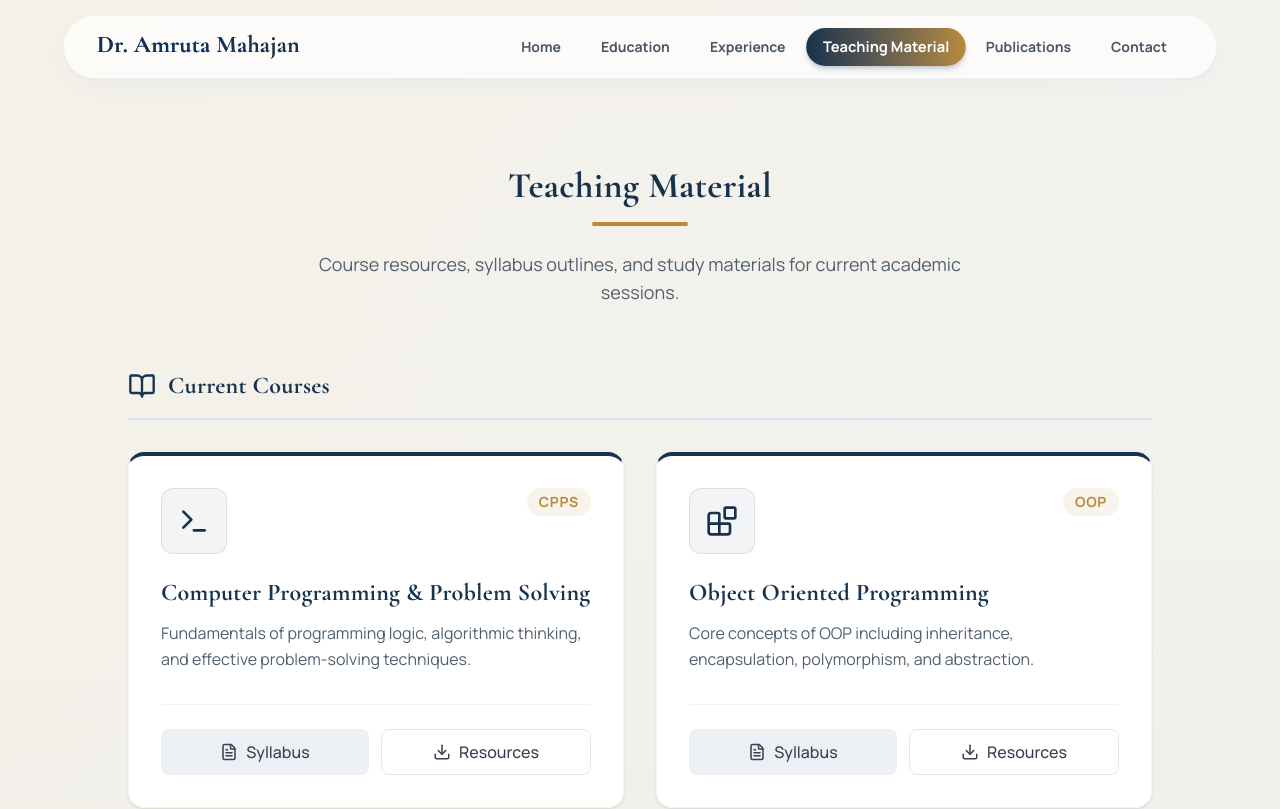
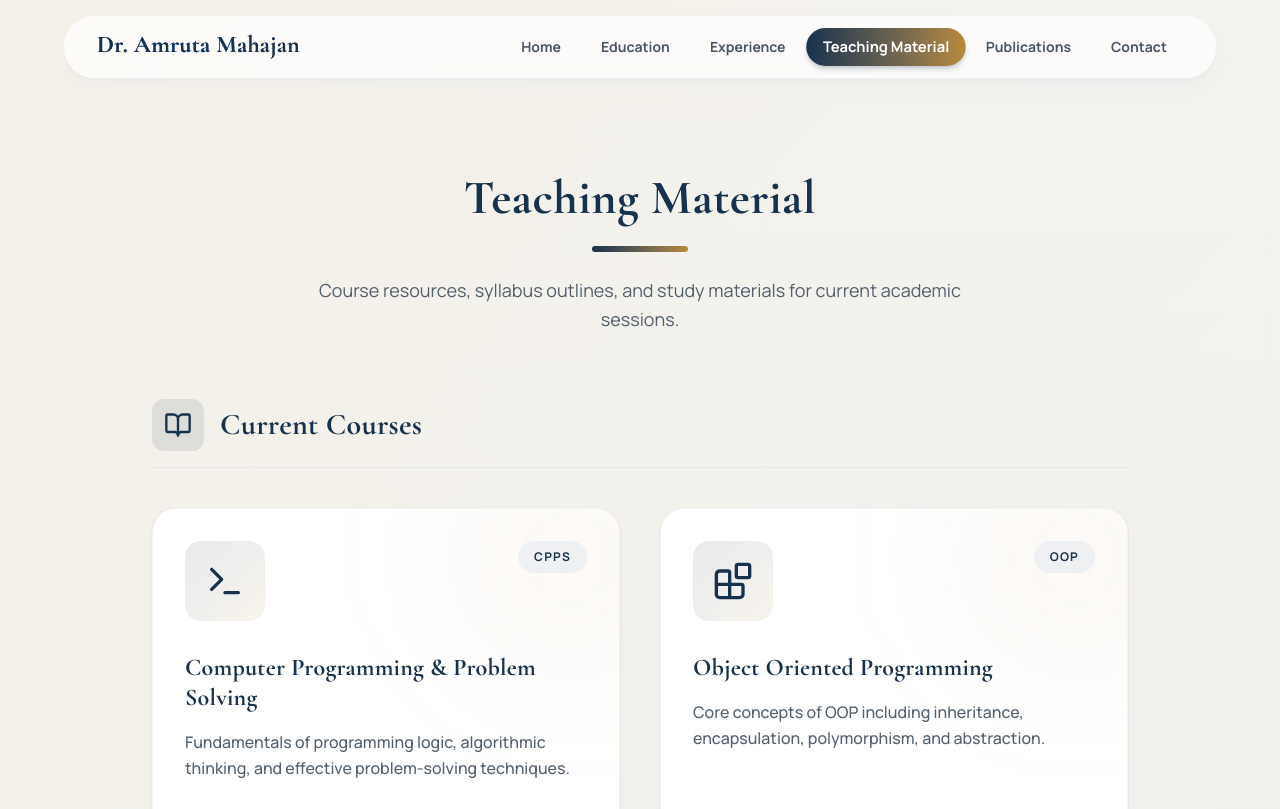
Before and after one commit to aavishkarchaudhari/Dr.-Amruta-Mahajan-Portfolio, a React (Vite) app: page /teaching in a window 1280 px wide. Shown: the top 809 px of the page. Built offline with nearby package versions, Linux system fonts and the light colour scheme.

Commit message:
feat: enhance TeachingMaterial component with improved layout, styling, and interactive elements for better user engagement

```diff
--- a/src/pages/TeachingMaterial.jsx
+++ b/src/pages/TeachingMaterial.jsx
@@ -5,71 +5,75 @@ const TeachingMaterial = () => {
     {
       title: "Computer Programming & Problem Solving",
       shortCode: "CPPS",
-      icon: <Terminal size={32} className="text-primary group-hover:text-accent transition-colors" />,
+      icon: <Terminal size={40} className="text-primary group-hover:text-accent group-hover:scale-110 transition-all duration-300" />,
       description: "Fundamentals of programming logic, algorithmic thinking, and effective problem-solving techniques."
     },
     {
       title: "Object Oriented Programming",
       shortCode: "OOP",
-      icon: <Blocks size={32} className="text-primary group-hover:text-accent transition-colors" />,
+      icon: <Blocks size={40} className="text-primary group-hover:text-accent group-hover:scale-110 transition-all duration-300" />,
       description: "Core concepts of OOP including inheritance, encapsulation, polymorphism, and abstraction."
     }
   ];
 
   return (
-    <section className="max-w-5xl mx-auto py-10 animate-fade-in">
+    <section className="max-w-5xl mx-auto py-12 animate-fade-in px-4 sm:px-6">
 
       {/* Page Header */}
-      <div className="text-center mb-16">
-        <h1 className="text-3xl md:text-4xl font-bold text-primary mb-4">Teaching Material</h1>
-        <div className="w-24 h-1 bg-accent mx-auto rounded-full"></div>
-        <p className="mt-6 text-gray-600 max-w-2xl mx-auto text-lg">
+      <div className="text-center mb-16 relative">
+        <h1 className="text-4xl md:text-5xl font-extrabold text-primary mb-6 tracking-tight">
+          Teaching Material
+        </h1>
+        <div className="w-24 h-1.5 bg-linear-to-r from-primary to-accent mx-auto rounded-full"></div>
+        <p className="mt-6 text-gray-500 max-w-2xl mx-auto text-lg leading-relaxed">
           Course resources, syllabus outlines, and study materials for current academic sessions.
         </p>
       </div>
 
-      <div className="flex items-center mb-8 border-b-2 border-secondary pb-4">
-        <BookOpen size={28} className="mr-3 text-primary" />
-        <h2 className="text-2xl font-bold text-primary">Current Courses</h2>
+      <div className="flex items-center mb-10 border-b border-gray-200 pb-4">
+        <div className="bg-primary/10 p-3 rounded-xl mr-4">
+          <BookOpen size={28} className="text-primary" />
+        </div>
+        <h2 className="text-2xl md:text-3xl font-bold text-gray-800 tracking-wide">Current Courses</h2>
       </div>
 
       {/* Course Grid */}
-      <div className="grid grid-cols-1 md:grid-cols-2 gap-8">
+      <div className="grid grid-cols-1 md:grid-cols-2 gap-10">
         {courses.map((course, index) => (
           <div
             key={index}
-            className="group bg-white rounded-2xl p-8 shadow-sm border border-gray-100 hover:shadow-xl transition-all duration-300 relative overflow-hidden flex flex-col h-full border-t-4 hover:border-t-accent border-t-primary"
+            className="group relative bg-white rounded-3xl p-8 shadow-sm border border-gray-100 hover:shadow-2xl hover:-translate-y-1 transition-all duration-400 overflow-hidden flex flex-col h-full"
           >
-            {/* Background Decoration */}
-            <div className="absolute -right-8 -top-8 bg-secondary/30 w-32 h-32 rounded-full group-hover:scale-150 transition-transform duration-500 ease-in-out -z-10"></div>
+            {/* Background decorative blob */}
+            <div className="absolute -right-20 -top-20 w-64 h-64 bg-accent/5 rounded-full blur-3xl group-hover:bg-accent/10 transition-colors duration-500 z-0"></div>
 
             {/* Icon & Badge */}
-            <div className="flex justify-between items-start mb-6 z-10">
-              <div className="bg-primary/5 p-4 rounded-xl border border-primary/10">
+            <div className="flex justify-between items-start mb-8 relative z-10">
+              <div className="bg-linear-to-br from-primary/10 to-accent/10 p-5 rounded-2xl">
                 {course.icon}
               </div>
-              <span className="bg-accent/10 text-accent font-bold px-3 py-1 rounded-full text-sm tracking-wider">
+              <span className="bg-secondary/40 text-primary text-xs font-bold uppercase tracking-widest px-4 py-2 rounded-full">
                 {course.shortCode}
               </span>
             </div>
 
             {/* Course Info */}
-            <div className="flex-grow z-10">
-              <h3 className="text-2xl font-bold text-gray-900 mb-3 leading-tight">
+            <div className="grow relative z-10">
+              <h3 className="text-2xl font-bold text-gray-900 mb-4 leading-tight group-hover:text-primary transition-colors duration-300">
                 {course.title}
               </h3>
-              <p className="text-gray-600 mb-8 leading-relaxed">
+              <p className="text-gray-600 mb-8 leading-relaxed font-medium">
                 {course.description}
               </p>
             </div>
 
-            {/* Action Buttons (Placeholders for future links) */}
-            <div className="flex flex-wrap gap-3 mt-auto pt-6 border-t border-gray-100 z-10">
-              <button className="flex-1 flex items-center justify-center bg-secondary/50 hover:bg-primary hover:text-white text-gray-700 font-medium px-4 py-2.5 rounded-lg transition-colors duration-200">
-                <FileText size={18} className="mr-2" /> Syllabus
+            {/* Action Buttons */}
+            <div className="flex flex-wrap gap-4 mt-auto pt-6 border-t border-gray-100 relative z-10 w-full">
+              <button className="flex-1 flex items-center justify-center bg-gray-50/50 hover:bg-primary hover:text-white border border-gray-100 text-gray-700 font-semibold px-4 py-3 rounded-xl transition-all duration-300 hover:shadow-md">
+                <FileText size={18} className="mr-2.5" /> Syllabus
               </button>
-              <button className="flex-1 flex items-center justify-center border border-gray-200 hover:border-accent hover:text-accent text-gray-700 font-medium px-4 py-2.5 rounded-lg transition-colors duration-200">
-                <Download size={18} className="mr-2" /> Resources
+              <button className="flex-1 flex items-center justify-center bg-white hover:border-accent hover:text-accent border border-gray-200 text-gray-700 font-semibold px-4 py-3 rounded-xl transition-all duration-300 hover:shadow-sm">
+                <Download size={18} className="mr-2.5" /> Resources
               </button>
             </div>
 
```
